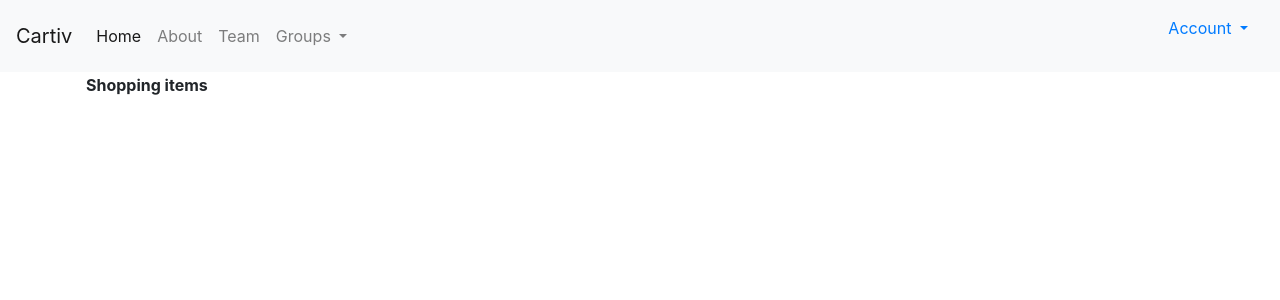
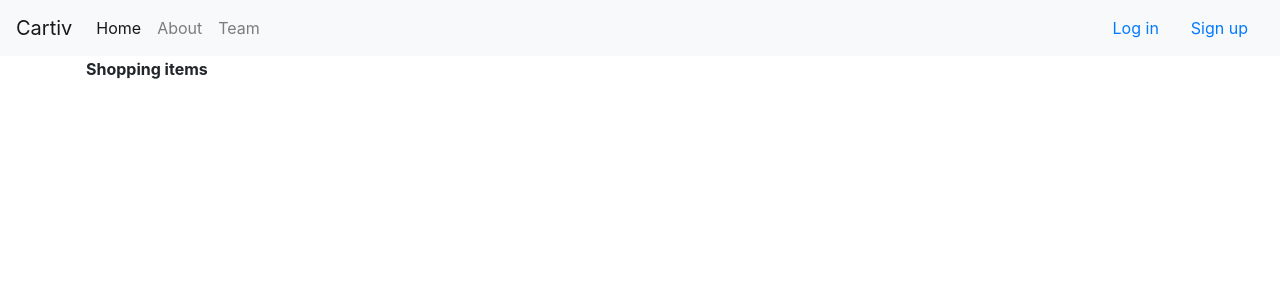
Before and after one commit to omriiii/instacart, a Python web app: template templates/group.html in a window 1280 px wide. Shown: the top 300 px of the page. Run offline with Jinja, Linux system fonts and the light colour scheme; the template is opened without the code that fills it, so the values that code supplies are empty; some libraries are stand-ins or nearby versions.

Commit message:
merge templates into one

```diff
--- a/templates/app_base.html
+++ /dev/null
@@ -1,97 +0,0 @@
-<!DOCTYPE html>
-<html lang="en">
-<head>
-    <meta charset="UTF-8">
-    <meta name="viewport" content="width=device-width, initial-scale=1" />
-    <link
-      rel="stylesheet"
-      href="https://stackpath.bootstrapcdn.com/bootstrap/4.4.1/css/bootstrap.min.css"
-      integrity="sha384-Vkoo8x4CGsO3+Hhxv8T/Q5PaXtkKtu6ug5TOeNV6gBiFeWPGFN9MuhOf23Q9Ifjh"
-      crossorigin="anonymous"
-    />
-    <link
-      rel="stylesheet"
-      href="https://stackpath.bootstrapcdn.com/font-awesome/4.7.0/css/font-awesome.min.css"
-      crossorigin="anonymous"
-    />
-    <link
-      rel="stylesheet"
-      href="/static/style.css"
-      crossorigin="anonymous"
-    />
-    <title>{% block title %}{% endblock %}</title>
-</head>
-<body>
-<nav class="navbar navbar-expand-lg navbar-light bg-light">
-  <a class="navbar-brand" href="/">Cartiv</a>
-  <button class="navbar-toggler" type="button" data-toggle="collapse" data-target="#navbarSupportedContent" aria-controls="navbarSupportedContent" aria-expanded="false" aria-label="Toggle navigation">
-    <span class="navbar-toggler-icon"></span>
-  </button>
-
-  <div class="collapse navbar-collapse" id="navbarSupportedContent">
-    <ul class="navbar-nav mr-auto">
-      <li class="nav-item active">
-        <a class="nav-link" href="/">Home <span class="sr-only">(current)</span></a>
-      </li>
-      <li class="nav-item">
-        <a class="nav-link" href="/about">About</a>
-      </li>
-      <li>
-          <a class="nav-link" href="/team">Team</a>
-      </li>
-      <li class="nav-item dropdown">
-        <a class="nav-link dropdown-toggle" href="#" id="navbarDropdown" role="button" data-toggle="dropdown" aria-haspopup="true" aria-expanded="false">
-          Groups
-        </a>
-        <div class="dropdown-menu" aria-labelledby="navbarDropdown">
-          <a class="dropdown-item" href="#">Action</a>
-          <a class="dropdown-item" href="#">Another action</a>
-          <div class="dropdown-divider"></div>
-          <a class="dropdown-item" href="#">Something else here</a>
-        </div>
-      </li>
-    </ul>
-  <ul>
-      <div class="nav-item dropdown">
-        <a class="nav-link dropdown-toggle" href="#" id="navbarDropdown" role="button" data-toggle="dropdown" aria-haspopup="true" aria-expanded="false">
-          Account
-        </a>
-        <div class="dropdown-menu" aria-labelledby="navbarDropdown">
-          <a class="dropdown-item" href="#">Your profile</a>
-          <div class="dropdown-divider"></div>
-          <a class="dropdown-item" href="#">Settings</a>
-          <div class="dropdown-divider"></div>
-          <a class="dropdown-item" href="/logout">Sign out</a>
-        </div>
-      </div>
-  </ul>
-      {%  block account_handler %} {% endblock %}
-  </div>
-</nav>
-
-  {% with messages = get_flashed_messages(with_categories = true) %}
-  {% if messages %}
-    {% for category, message in messages %}
-    {% if category == 'error' %}
-      <div class="alert alert-danger alter-dismissible fade show" role="alert">
-        {{ message }}
-        <button type="button" class="close" data-dismiss="alert" aria-label="Close">
-          <span aria-hidden="true">&times;</span>
-        </button>
-      </div>
-    {% else %}
-      <div class="alert alert-success alter-dismissible fade show" role="alert">
-        {{ message }}
-        <button type="button" class="close" data-dismiss="alert" aria-label="Close">
-          <span aria-hidden="true">&times;</span>
-        </button>
-      </div>
-    {% endif %} {% endfor %} {% endif %} {% endwith %}
-<div class="container">{%  block content %} {% endblock %}</div>
-    <script
-      src="https://maxcdn.bootstrapcdn.com/bootstrap/4.0.0/js/bootstrap.min.js"
-      integrity="sha384-JZR6Spejh4U02d8jOt6vLEHfe/JQGiRRSQQxSfFWpi1MquVdAyjUar5+76PVCmYl"
-      crossorigin="anonymous"
-    ></script>
-</body>
-</html>
--- a/templates/group.html
+++ b/templates/group.html
@@ -1,4 +1,25 @@
-{% extends "app_base.html" %} {% block title %}Group{% endblock %}
+{% extends "template.html" %} {% block title %}Group{% endblock %}
+{% block account_handler %}
+{% if display_name%}
+    <ul>
+      <div class="nav-item dropdown">
+        <a class="nav-link dropdown-toggle" href="#" id="navbarDropdown" role="button" data-toggle="dropdown" aria-haspopup="true" aria-expanded="false">
+          Account
+        </a>
+        <div class="dropdown-menu" aria-labelledby="navbarDropdown">
+          <a class="dropdown-item" href="#">Your profile</a>
+          <div class="dropdown-divider"></div>
+          <a class="dropdown-item" href="#">Settings</a>
+          <div class="dropdown-divider"></div>
+          <a class="dropdown-item" href="/logout">Sign out</a>
+        </div>
+      </div>
+  </ul>
+    {% else %}
+    <a class="nav-link" href="/login">Log in</a>
+    <a class="nav-link" href="/register">Sign up</a>
+{% endif %}
+{% endblock %}
 {% block content %}
     {% if display_group_name %}
       <h3 align="center">{{ display_group_name }}</h3>
--- a/templates/_helper.html
+++ b/templates/template.html
@@ -36,20 +36,8 @@
         <li>
           <a class="nav-link" href="/team">Team</a>
       </li>
-      <li class="nav-item dropdown">
-        <a class="nav-link dropdown-toggle" href="#" id="navbarDropdown" role="button" data-toggle="dropdown" aria-haspopup="true" aria-expanded="false">
-          Groups
-        </a>
-        <div class="dropdown-menu" aria-labelledby="navbarDropdown">
-          <a class="dropdown-item" href="#">Action</a>
-          <a class="dropdown-item" href="#">Another action</a>
-          <div class="dropdown-divider"></div>
-          <a class="dropdown-item" href="#">Something else here</a>
-        </div>
-      </li>
     </ul>
-      <a class="nav-link" href="/login">Log in</a>
-      <a class="nav-link" href="/register">Sign up</a>
+      {%  block account_handler %} {% endblock %}
   </div>
 </nav>
   {% with messages = get_flashed_messages(with_categories = true) %}
@@ -71,7 +59,11 @@
       </div>
     {% endif %} {% endfor %} {% endif %} {% endwith %}
 <div class="container">{%  block content %} {% endblock %}</div>
-
+    <script
+       src="https://code.jquery.com/jquery-3.2.1.slim.min.js"
+       integrity="sha384-KJ3o2DKtIkvYIK3UENzmM7KCkRr/rE9/Qpg6aAZGJwFDMVNA/GpGFF93hXpG5KkN"
+       crossorigin="anonymous"
+     ></script>
     <script
       src="https://maxcdn.bootstrapcdn.com/bootstrap/4.0.0/js/bootstrap.min.js"
       integrity="sha384-JZR6Spejh4U02d8jOt6vLEHfe/JQGiRRSQQxSfFWpi1MquVdAyjUar5+76PVCmYl"
```
Also changed, not shown: cartiv.py (+7 -4 lines), templates/about.html (+22 -1 lines), templates/app.html (+22 -1 lines), templates/home.html (+24 -1 lines), templates/team.html (+23 -1 lines).
